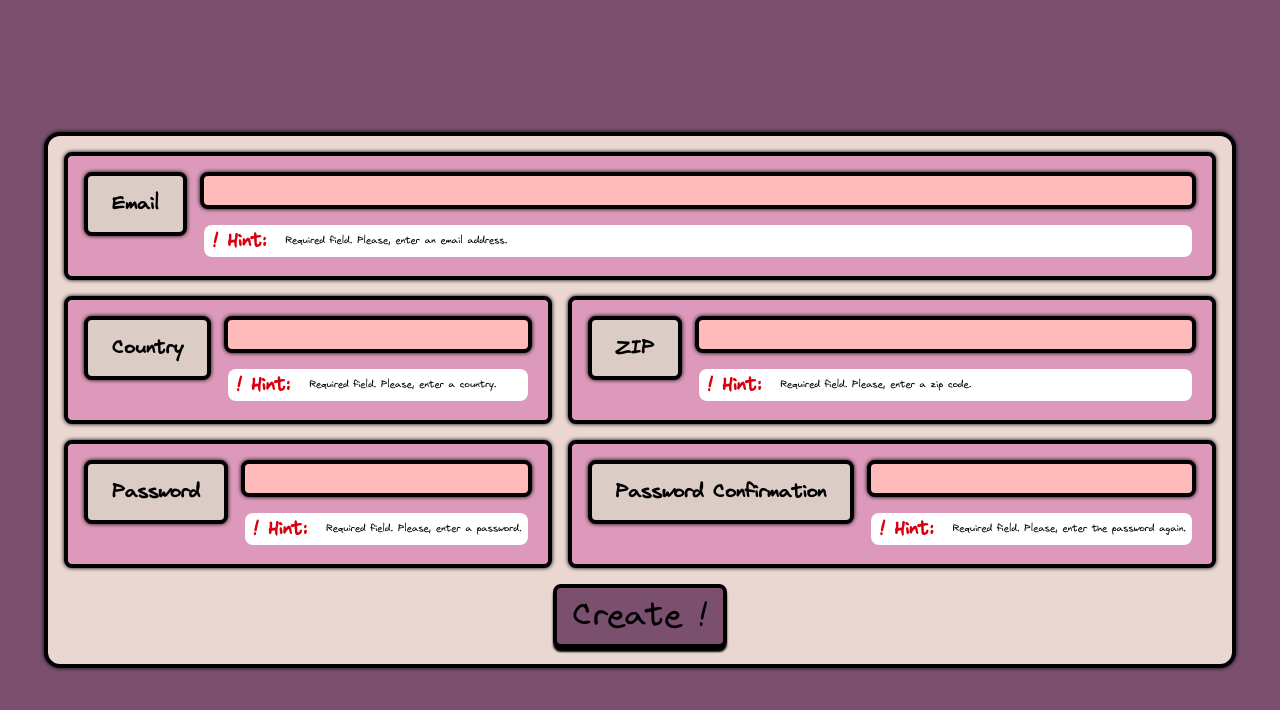
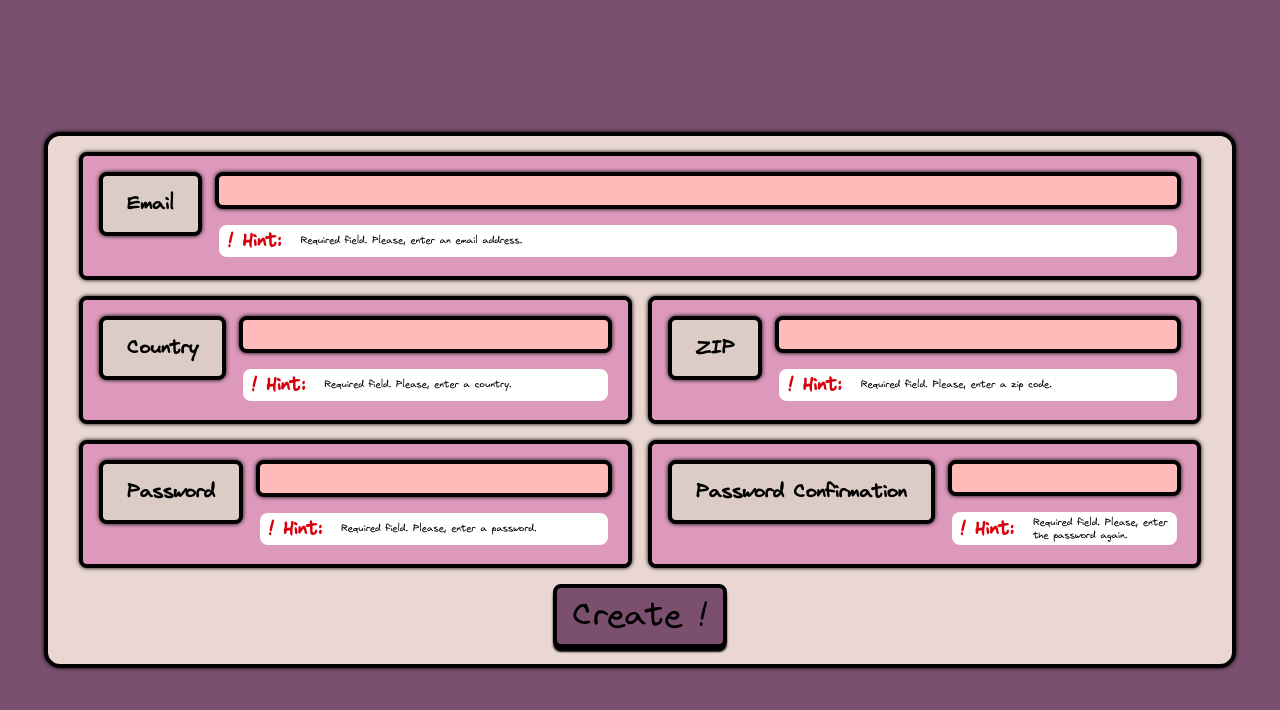
Before and after one commit to AngeloThys/form-validation, a website built with webpack: page src/index.html in a window 1280 px wide. Built offline with nearby package versions, Linux system fonts and the light colour scheme.

Commit message:
Form variating width containers bug fix

```diff
--- a/src/style.css
+++ b/src/style.css
@@ -34,6 +34,7 @@ body {
 form {
   width: 90%;
   place-self: center;
+  justify-content: center;
   background-color: var(--beige);
   border: 4px solid black;
   border-radius: 1rem;
@@ -43,7 +44,8 @@ form {
     "email email" 2fr
     "country zip" 2fr
     "pass passconf" 2fr
-    "submit submit" 1fr;
+    "submit submit" 1fr
+    / 48% 48%;
   gap: 1rem;
   box-shadow: 0px 0px 4px black;
 }
```
Also changed, not shown: 1 other file.
